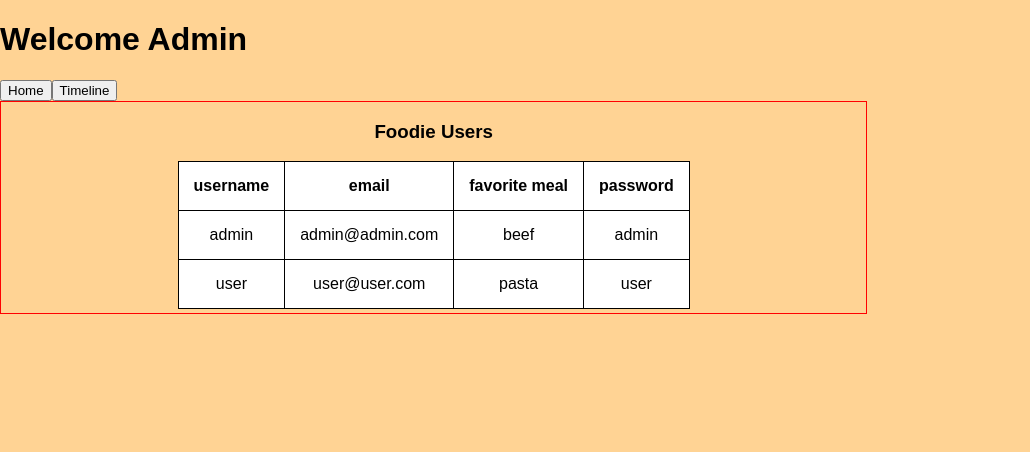
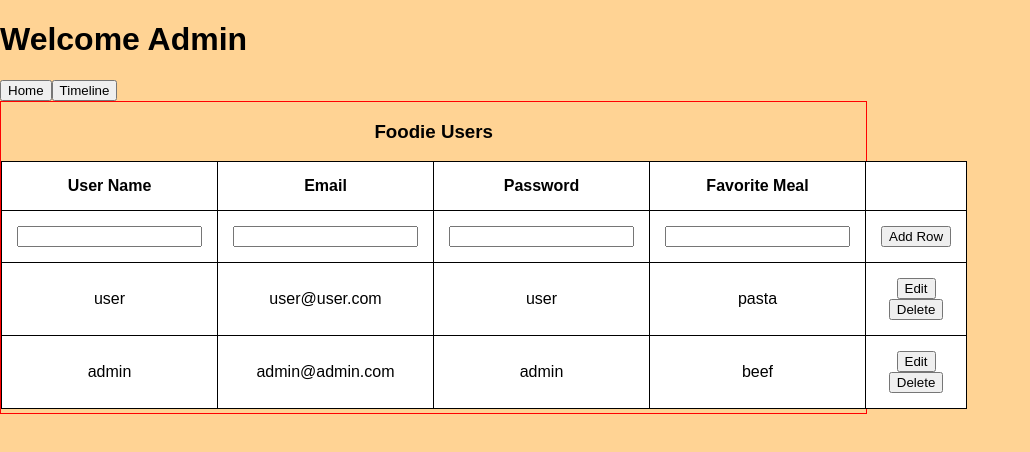
Before and after one commit to markkulube/foodies-share-309, a React (Create React App) app in the folder client/: page /Admin in a window 1280 px wide. Shown: the top 452 px of the page, without its empty margins (0-1030 px from the left). Built offline with nearby package versions, Linux system fonts and the light colour scheme.

Commit message:
feat: modified table to implement add, edit, and delete user functionality.

```diff
--- a/client/src/components/Admin/AdminTable.js
+++ b/client/src/components/Admin/AdminTable.js
@@ -3,35 +3,157 @@ import React, { Component } from 'react'
 import "./AdminTable.css"
 
 class AdminTable extends Component {
+
+    constructor(props) {
+        super(props)
+
+        this.state = {
+             table_len: 4
+        }
+
+        this.addRow = this.addRow.bind(this)
+        this.editRow = this.editRow.bind(this)
+        this.saveRow = this.saveRow.bind(this)
+        this.deleteRow = this.deleteRow.bind(this)
+    }
+
+
+    editRow(e) {
+        let no = e.target.name
+        document.getElementById("edit_button"+no).style.display="none";
+        document.getElementById("save_button"+no).style.display="block";
+
+        let username=document.getElementById("username"+no);
+        let email=document.getElementById("email"+no);
+        let password=document.getElementById("password"+no);
+        let favmeal=document.getElementById("favmeal"+no);
+
+        let username_data=username.innerHTML;
+        let email_data=email.innerHTML;
+        let password_data=password.innerHTML;
+        let favmeal_data=favmeal.innerHTML;
+
+        username.innerHTML="<input type='text' id='username_text"+no+"' value='"+username_data+"'>";
+        email.innerHTML="<input type='text' id='email_text"+no+"' value='"+email_data+"'>";
+        password.innerHTML="<input type='text' id='password_text"+no+"' value='"+password_data+"'>";
+        favmeal.innerHTML="<input type='text' id='favmeal_text"+no+"' value='"+favmeal_data+"'>";
+    }
+
+    saveRow(e) {
+        let no = e.target.name
+        let username_val=document.getElementById("username_text"+no).value;
+        let email_val=document.getElementById("email_text"+no).value;
+        let password_val=document.getElementById("password_text"+no).value;
+        let favmeal_val=document.getElementById("favmeal_text"+no).value;
+
+        document.getElementById("username"+no).innerHTML=username_val;
+        document.getElementById("email"+no).innerHTML=email_val;
+        document.getElementById("password"+no).innerHTML=password_val;
+        document.getElementById("favmeal"+no).innerHTML=favmeal_val;
+
+        document.getElementById("edit_button"+no).style.display="block";
+        document.getElementById("save_button"+no).style.display="none";
+    }
+
+    deleteRow(e) {
+        let no = e.target.name
+        document.getElementById("row"+no+"").outerHTML="";
+    }
+
+    addRow() {
+        let new_username=document.getElementById("new_username").value;
+        let new_email=document.getElementById("new_email").value;
+        let new_password=document.getElementById("new_password").value;
+        let new_favmeal=document.getElementById("new_favmeal").value;
+
+        let table=document.getElementById("data_table");
+        let table_rows=(table.rows.length);
+        let table_len=(this.state.table_len)-1
+
+        table.insertRow(table_rows).outerHTML="<tr id='row"+table_len+
+                        "'><td id='username"+table_len+"'>"+new_username+"</td><td id='email"+
+                        table_len+"'>"+new_email+"</td><td id='password"+table_len+"'>"+new_password
+                        +"</td>"+"<td id='favmeal"+table_len+"'>"+new_favmeal
+                        +"</td><td><button name='"+table_len+ "' id='edit_button"+table_len+
+                        "' value='Edit' className='edit' onClick='{this.editRow}'>Edit</button>"+
+                        " <button name='"+table_len+ "' id='save_button"+table_len+
+                        "' value='Save' className='save' onClick={this.saveRow}>Save</button>"+
+                        " <button name='"+table_len+ "' id='delete_button"+table_len+
+                        "' value='Delete' className='delete' onClick={this.deleteRow}>Delete</button></td></tr>";
+
+        document.getElementById("new_username").value="";
+        document.getElementById("new_email").value="";
+        document.getElementById("new_password").value="";
+        document.getElementById("new_favmeal").value="";
+
+        document.getElementById("edit_button"+table_len).onclick=this.editRow
+        document.getElementById("save_button"+table_len).onclick=this.saveRow
+        document.getElementById("delete_button"+table_len).onclick=this.deleteRow
+
+        document.getElementById("save_button"+table_len).style.display="none"
+        this.setState({
+            table_len: table_len +2
+          });
+    }
+
     render() {
+        const saveStyle = {
+            display: 'none'
+        }
+
         return (
+
             <div id={"admin-table"}>
-                <table>
+                <table  cellSpacing={2} cellPadding={5} id={"data_table"} border={1}>
                     <thead>
                         <tr>
-                            <th>username</th>
-                            <th>email</th>
-                            <th>favorite meal</th>
-                            <th>password</th>
+                            <th>User Name</th>
+                            <th>Email</th>
+                            <th>Password</th>
+                            <th>Favorite Meal</th>
+                            <th></th>
                         </tr>
+                        <tr>
+                            <td><input type="text" id="new_username"></input></td>
+                            <td><input type="text" id="new_email"></input></td>
+                            <td><input type="text" id="new_password"></input></td>
+                            <td><input type="text" id="new_favmeal"></input></td>
+                            <td><input type="button" className="add" onClick={this.addRow} value="Add Row"></input></td>
+                        </tr>
+
                     </thead>
 
-                    <tr>
-                        <td contenteditable={'true'}>admin</td>
-                        <td contenteditable={'true'}>admin@admin.com</td>
-                        <td contenteditable={'true'}>beef</td>
-                        <td contenteditable={'true'}>admin</td>
-                    </tr>
+                    <tbody>
 
-                    <tr>
-                        <td contenteditable={'true'}>user</td>
-                        <td contenteditable={'true'}>user@user.com</td>
-                        <td contenteditable={'true'}>pasta</td>
-                        <td contenteditable={'true'}>user</td>
-                    </tr>
+                        <tr id="row1">
+                            <td id="username1">user</td>
+                            <td id="email1">user@user.com</td>
+                            <td id="password1">user</td>
+                            <td id="favmeal1">pasta</td>
+                            <td>
+                                <button id="edit_button1" value="Edit" className="edit" name="1" onClick={this.editRow}>Edit</button>
+                                <button id="save_button1" value="Save" style={saveStyle} className="save" name="1" onClick={this.saveRow}>Save</button>
+                                <button id="delete_button1" value="Delete" className="delete" name="1" onClick={this.deleteRow}>Delete</button>
+                            </td>
+                        </tr>
+
+                        <tr id="row2">
+                            <td id="username2">admin</td>
+                            <td id="email2">admin@admin.com</td>
+                            <td id="password2">admin</td>
+                            <td id="favmeal2">beef</td>
+                            <td>
+                                <button id="edit_button2" value="Edit" className="edit" name="2" onClick={this.editRow}>Edit</button>
+                                <button id="save_button2" value="Save" style={saveStyle} className="save" name="2" onClick={this.saveRow}>Save</button>
+                                <button id="delete_button2" value="Delete" className="delete" name="2" onClick={this.deleteRow}>Delete</button>
+                            </td>
+                        </tr>
+
+                    </tbody>
                 </table>
+            </div>
 
-            </div>
+
         )
     }
 }
```
